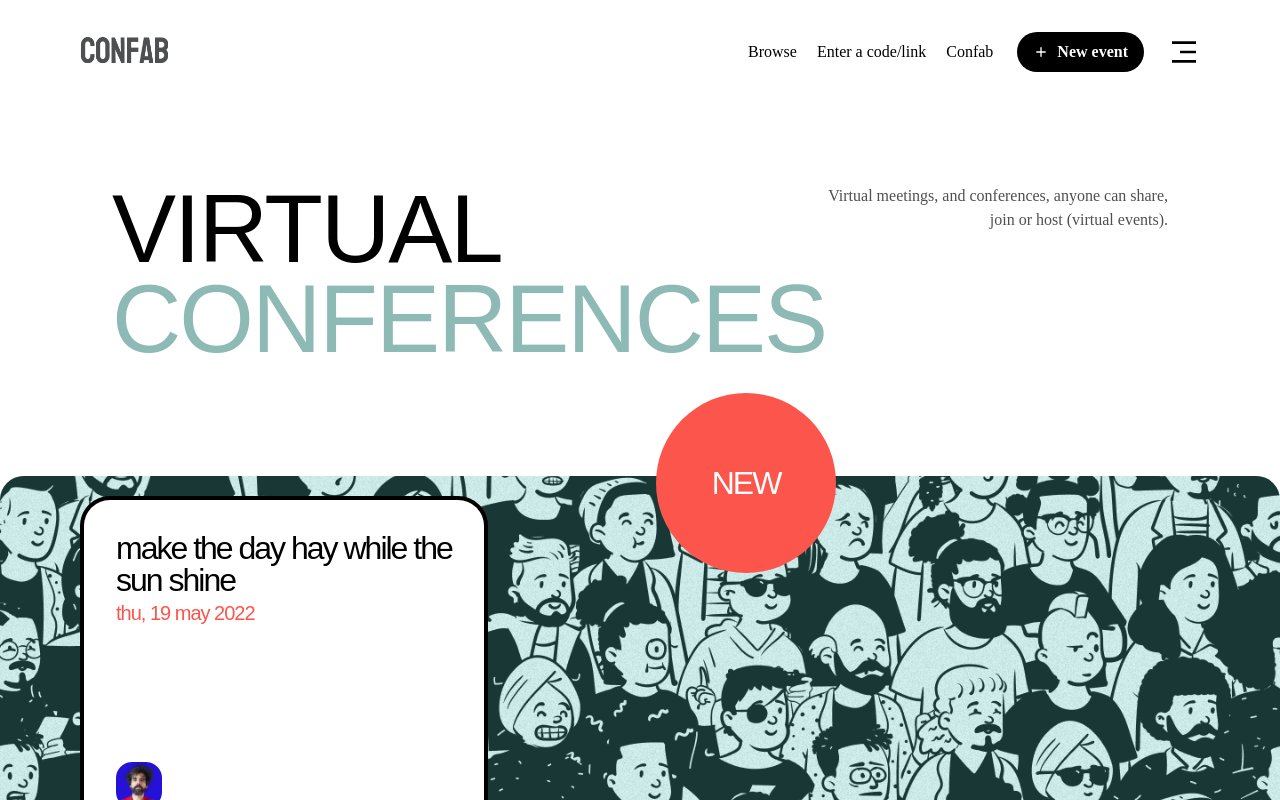
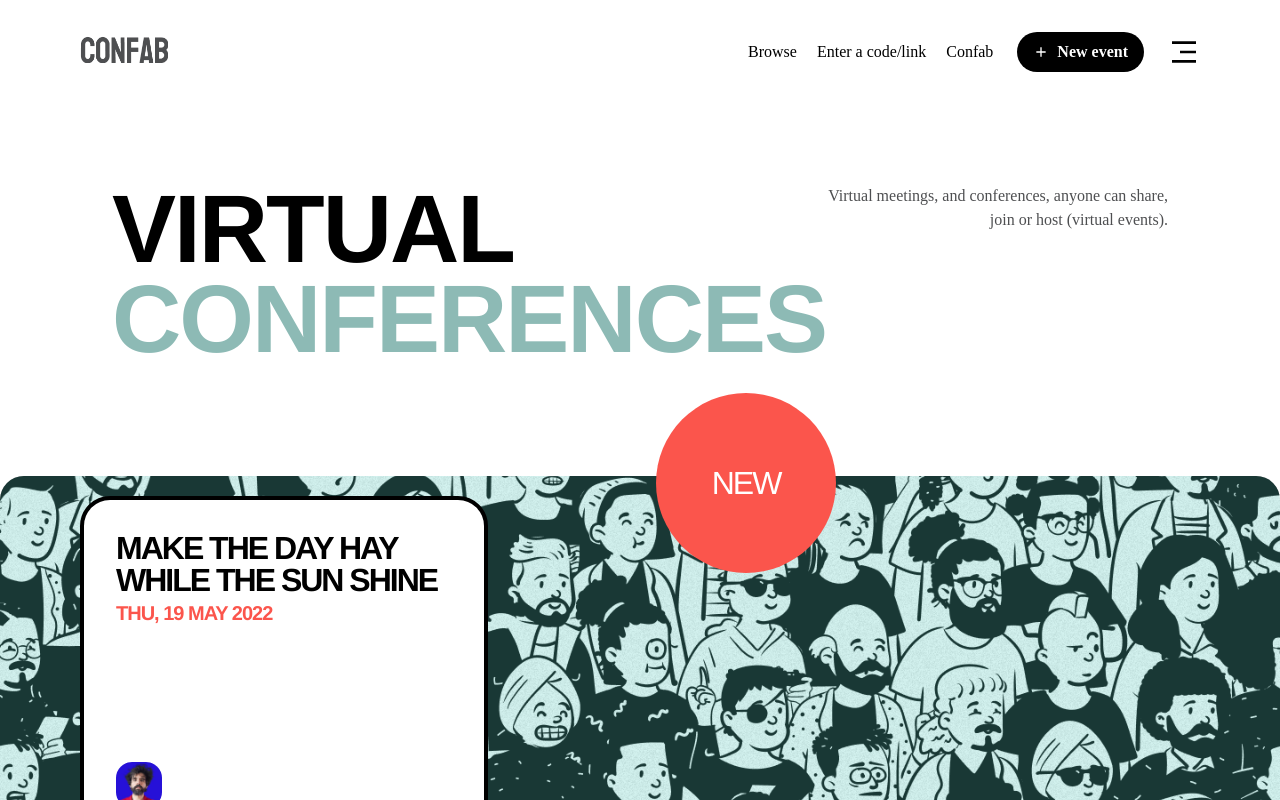
Before and after one commit to Josh-millr/confab-landing-page, a Next.js app: page / in a window 1280 px wide. Shown: the top 800 px of the page. Built offline with nearby package versions, Linux system fonts and the light colour scheme.

Commit message:
Removed excess code

```diff
--- a/src/shared/styles/globals.css
+++ b/src/shared/styles/globals.css
@@ -6,6 +6,10 @@
 @import url("satoshi[font-dec].css");
 
 @layer utilities {
+  h1, h2, h3, h4 {
+    text-transform: uppercase;
+    font-weight: 700;
+  }
   textarea:focus,
   input:focus {
     outline: none;
--- a/tailwind.config.js
+++ b/tailwind.config.js
@@ -23,12 +23,12 @@ module.exports = {
     fontFamily: {
       heading: [
         "Koulen",
+        "Helvetica Neue",
         "Arial",
         "-apple-system",
         "BlinkMacSystemFont",
         "San Francisco",
         "Roboto",
-        "Helvetica Neue",
         "sans-serif",
       ],
       body: ["GeneralSans-Variable"],
```
Also changed, not shown: src/pages/index.js (+6 -6 lines), src/shared/components/molecule/Button.jsx (+4 -4 lines), src/shared/components/sections/Footer.jsx (+1 -6 lines), src/shared/styles/Koulen[font-dec].css (+6 -6 lines).
